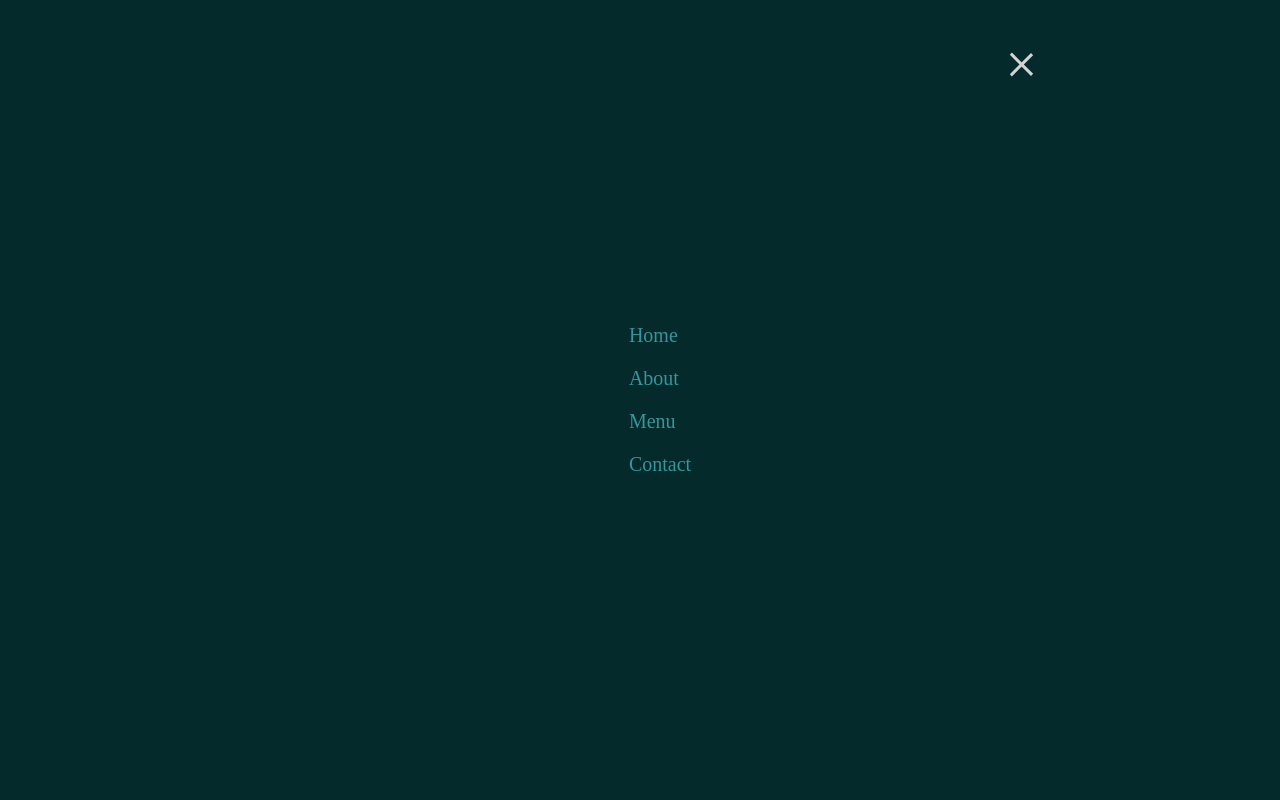
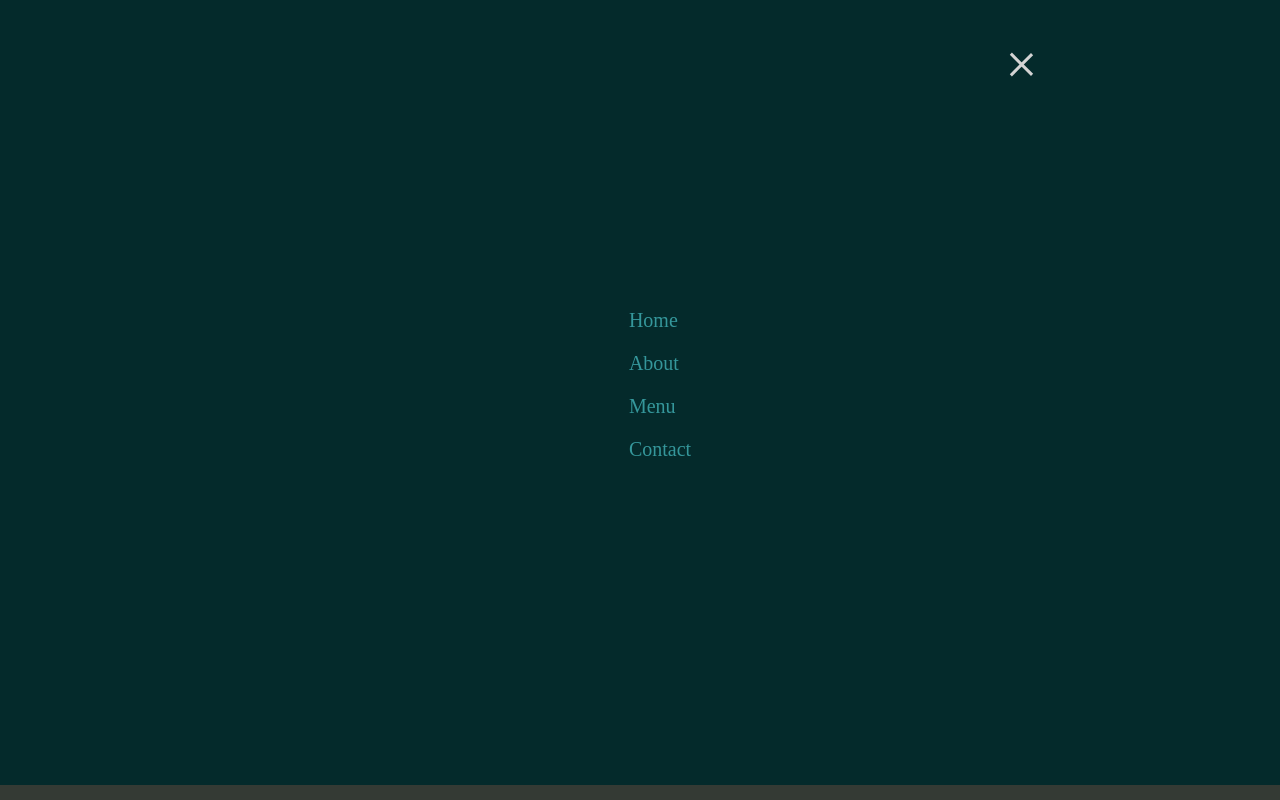
Before and after one commit to Kyaw-Khine-Aung/Menu, a plain HTML site: page index.html in a window 1280 px wide. Both pictures are taken after a click on the element 1025 px from the left and 62 px from the top of the page. Drawn offline with Linux system fonts and the light colour scheme.

Commit message:
add to animation on list

```diff
--- a/Css/style.css
+++ b/Css/style.css
@@ -56,6 +56,10 @@ body {
   align-items: center;
 }
 
+.moveUpList {
+  transform: translateY(-15px);
+}
+
 .changeDocumentColor {
   opacity: 1;
 }
--- a/Js/script.js
+++ b/Js/script.js
@@ -9,17 +9,21 @@ menuBarContainerTag.addEventListener("click", () => {
   barOneTag.classList.toggle("plusDeg");
   barThreeTag.classList.toggle("minusDeg");
   showDocumentColorTag.classList.toggle("changeDocumentColor");
+  showDocumentColorTag.classList.toggle("moveUpList");
   // if (menuBarContainerTag.classList.contains("isClosed")) {
   //     barTwoTag.classList.remove('deleteBarTwo');
   //     barOneTag.classList.remove("plusDeg");
   //     barThreeTag.classList.remove("minusDeg")
-  //     showDocumentColorTag.classList.remove("changeDocumentColor")
-  //     menuBarContainerTag.classList.remove("isClosed")
+  //     showDocumentColorTag.classList.remove("changeDocumentColor");
+  //     menuBarContainerTag.classList.remove("isClosed");
+  //     showDocumentColorTag.classList.remove("moveUpList");
+
   // }else {
   //     barTwoTag.classList.add('deleteBarTwo');
   //     barOneTag.classList.add("plusDeg");
   //     barThreeTag.classList.add("minusDeg");
-  //     showDocumentColorTag.classList.add("changeDocumentColor")
+  //     showDocumentColorTag.classList.add("changeDocumentColor");
   //     menuBarContainerTag.classList.add("isClosed");
-  // }
+  //     showDocumentColorTag.classList.add("moveUpList");
+  //  }
 });
```
